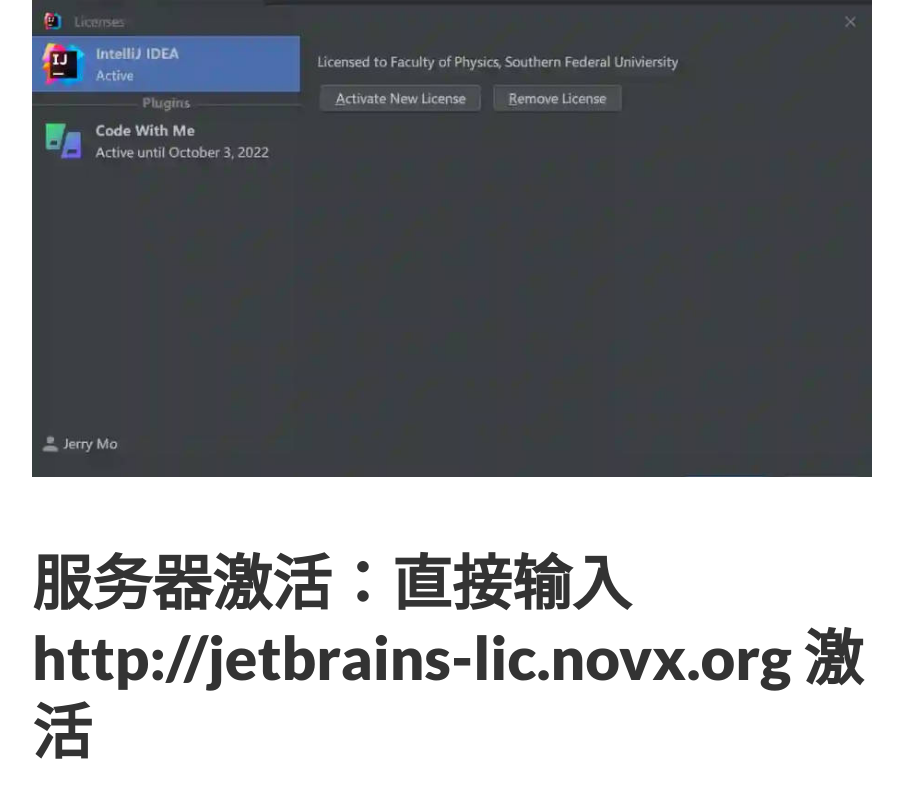
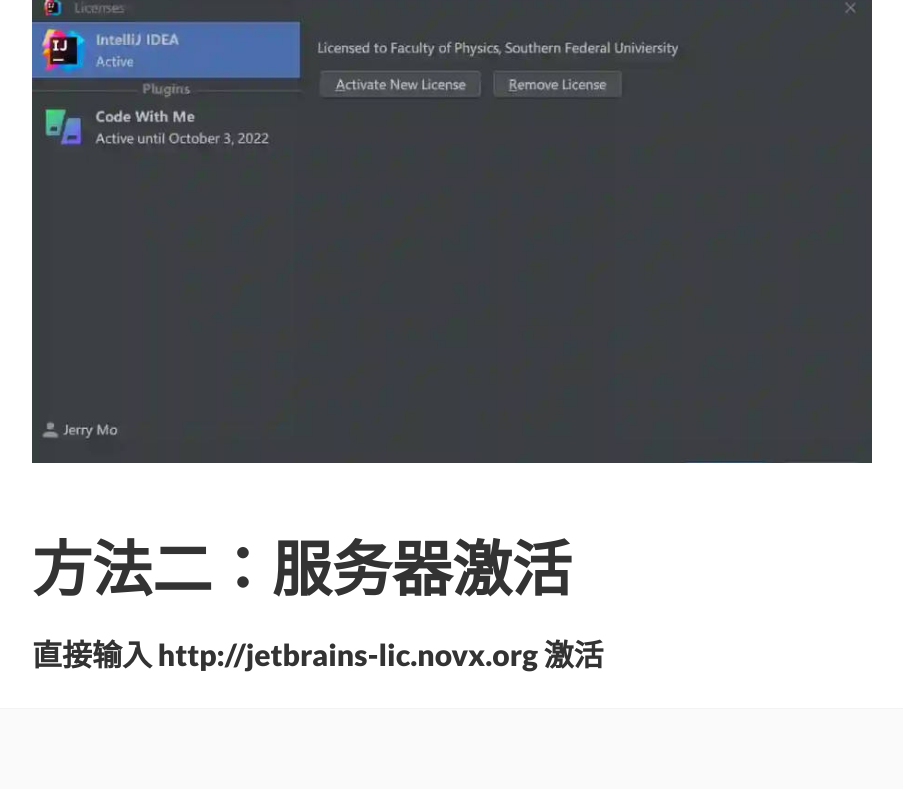
Before and after one commit to neepuitl/neepuitl.github.io, a Jekyll site: the page built from _posts/2023-01-02-Jebrains-activates.md, in a window 1280 px wide and 900 px high, scrolled down 3118 px. Shown: the top 798 px of the window, without its empty margins (188-1091 px from the left). Built offline with Jekyll 4.4.1, drawn with Linux system fonts in a browser that asks for light colours.

Commit message:
Update 2023-01-02-Jebrains-activates.md

```diff
--- a/_posts/2023-01-02-Jebrains-activates.md
+++ b/_posts/2023-01-02-Jebrains-activates.md
@@ -24,8 +24,9 @@ Jetbrains 激活分为账号激活、激活码和服务器激活三种，以前
 
 ![image](/assets/images/Jetbrains/4.jpg "activates")
 
-## ⑤ 如果发现服务器不可用，可以继续尝试更换一个进行激活。
+### ⑤ 如果发现服务器不可用，可以继续尝试更换一个进行激活。
 
 ![image](/assets/images/Jetbrains/5.jpg "done")
 
-# 服务器激活：直接输入  http://jetbrains-lic.novx.org  激活
+# 方法二：服务器激活
+## 直接输入  http://jetbrains-lic.novx.org  激活
```
